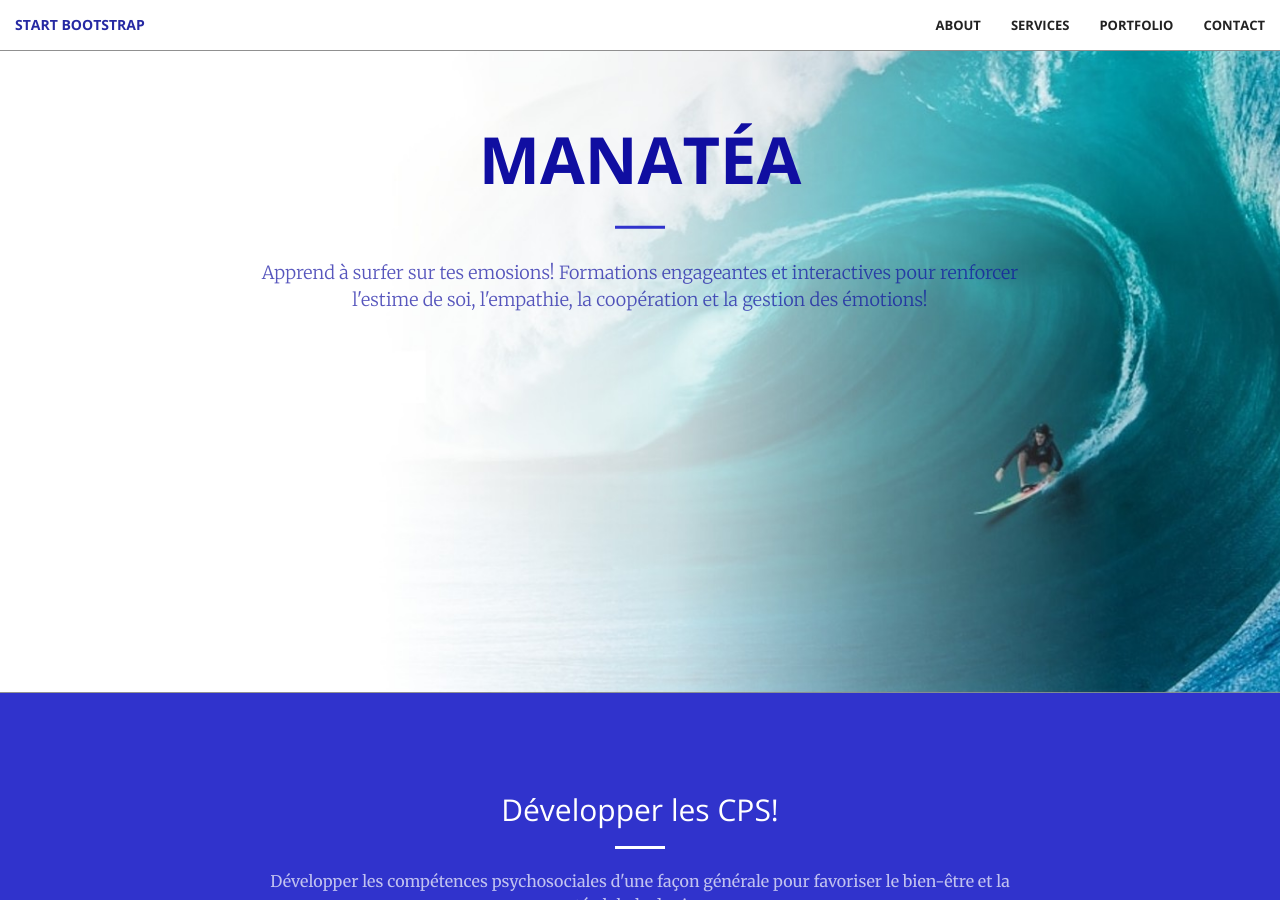
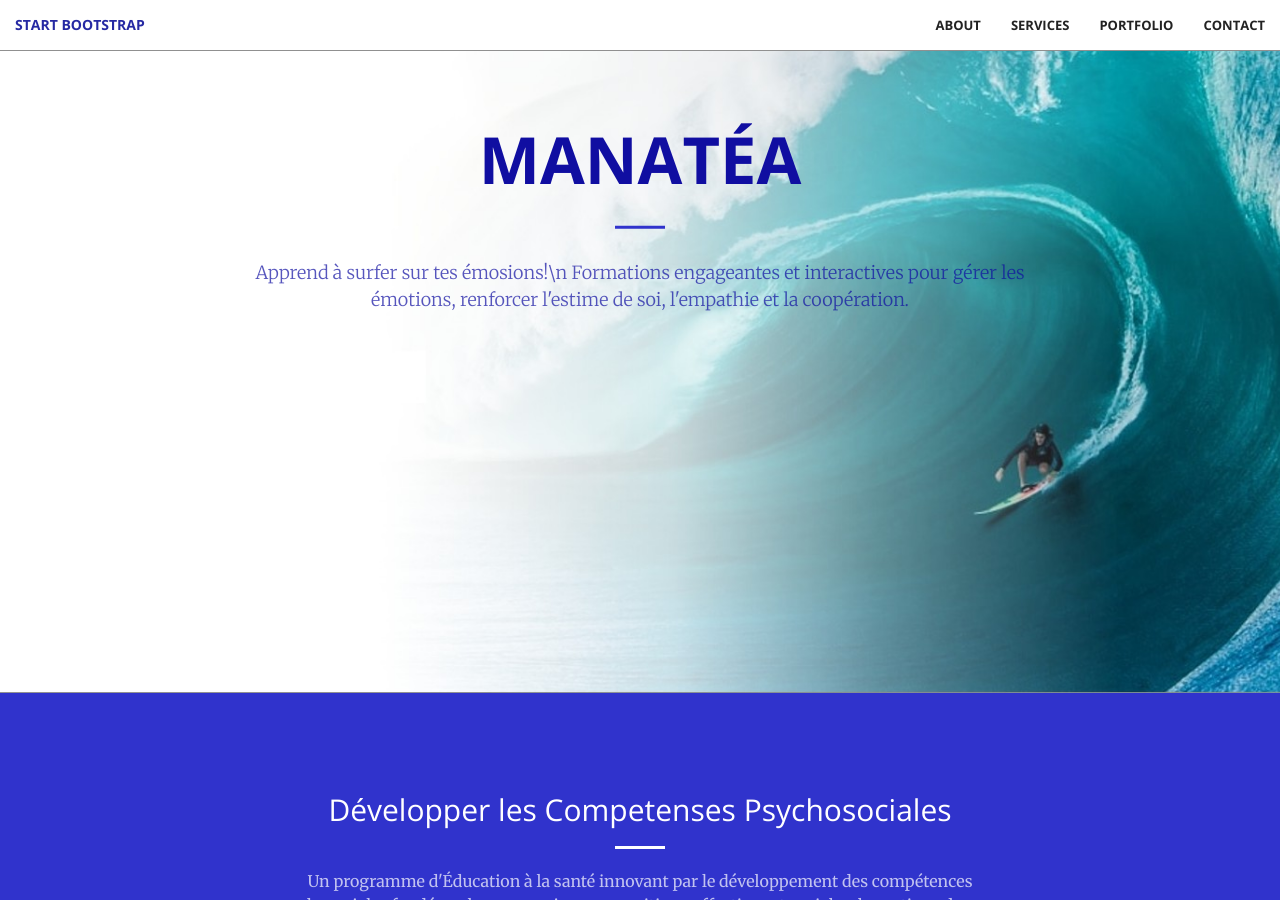
Before and after one commit to Dhart68/manatea, a Jekyll site: the page built from index.html, in a window 1280 px wide and 900 px high, scrolled down 207 px. Built offline with Jekyll 4.4.1, drawn with Linux system fonts in a browser that asks for light colours; some of the changed text lies outside the part shown.

Commit message:
new images

```diff
--- a/_includes/call-to-action.html
+++ b/_includes/call-to-action.html
@@ -2,9 +2,10 @@
     <div class="container">
         <div class="row">
             <div class="col-lg-8 col-lg-offset-2 text-center">
-                <h2 class="section-heading">Développer les CPS!</h2>
+                <h2 class="section-heading">Développer les Competenses Psychosociales</h2>
                 <hr class="light">
-                <p class="text-faded">Développer les compétences psychosociales d'une façon générale pour favoriser le bien-être et la santé globale des jeunes</p>
+                <p class="text-faded">Un programme d'Éducation à la santé innovant par le développement des compétences psychosociales fondé sur les neurosciences cognitives, affectives et sociales,  la pratique du yoga,
+                et la culture traditionnelle polynésienne</p>
                 <a href="#" class="btn btn-default btn-xl">Get Started!</a>
             </div>
         </div>
--- a/_includes/header.html
+++ b/_includes/header.html
@@ -3,8 +3,8 @@
         <div class="header-content-inner">
             <h1>Manatéa</h1>
             <hr>
-            <p>Apprend à surfer sur tes emosions!
-              Formations engageantes et interactives pour renforcer l'estime de soi, l'empathie, la coopération et la gestion des émotions!</p>
+            <p>Apprend à surfer sur tes émosions!\n
+              Formations engageantes et interactives pour gérer les émotions, renforcer l'estime de soi, l'empathie et la coopération.</p>
             <!--<a href="#about" class="btn btn-primary btn-xl page-scroll">Find Out More</a>-->
         </div>
     </div>
```
Also changed, not shown: img/portfolio/1.jpg, img/portfolio/2.jpg, img/portfolio/3.jpg (deleted), img/portfolio/3.png (added), img/portfolio/4.jpg, img/portfolio/5.jpg, img/portfolio/6.jpg.
